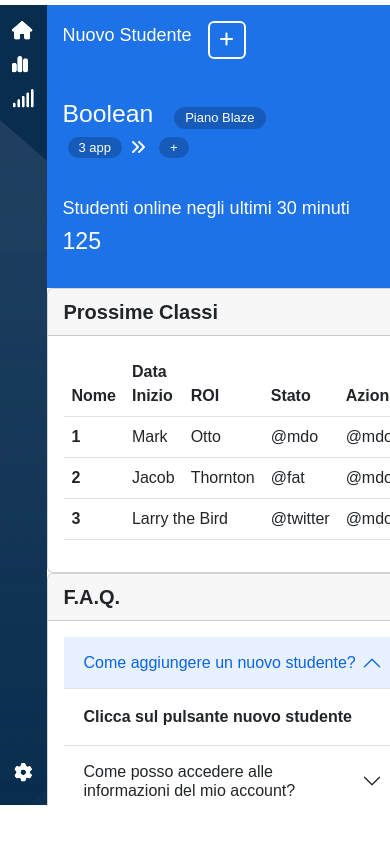
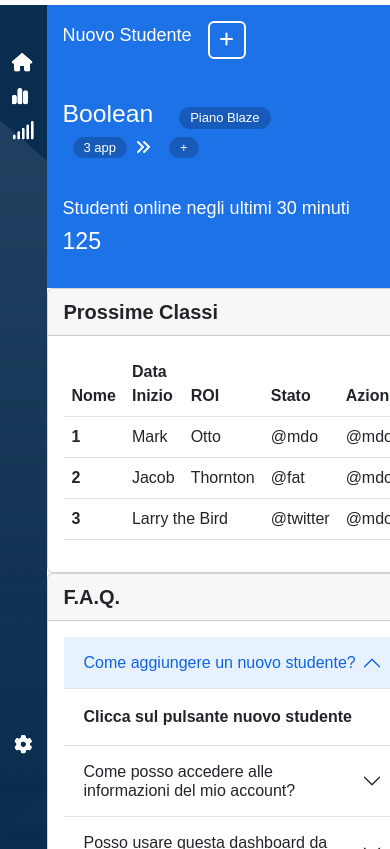
Before and after one commit to stefansimereaa/html-css-bootstrap-dashboard, a plain HTML site: page index.html in a window 390 px wide. Shown: the part 71-920 px from the top of the page. Before the commit the page ends 876 px from the top, so only its background shows below. Drawn offline with nearby package versions, Linux system fonts and the light colour scheme.

Commit message:
fixed responsive layout menu main

```diff
--- a/css/style.css
+++ b/css/style.css
@@ -28,7 +28,8 @@ body{
     background-color: #061e34;
     filter: hue-rotate(180deg);
     filter: brightness(1.5);
-    width: 300px;
+    width: 150px;
+    height: 100vh;
 }
 
 .main-content{
@@ -117,7 +118,7 @@ main{
     color: white;
     padding: 0px 10px;
     font-size: 13px;
-    margin-left: 5px;
+    margin-left: 10px;
 }
 
 /* Main Content */
--- a/index.html
+++ b/index.html
@@ -46,7 +46,7 @@
             <div class="container-side-main d-flex">
                 <!-- Sidebar -->
                 <div class="side-bar d-flex flex-column justify-content-between">
-                    <div class="container-sm mt-3 d-flex justify-content-center">
+                    <div class="container-sm mt-5 d-flex justify-content-center">
                         <div class="row flex-column">
                             <div class="hover-effect">
                                 <div class="col d-flex mb-3">
@@ -68,10 +68,10 @@
                             </div>
                         </div>
                     </div>
-                    <div class="container-sm mt-3 d-flex justify-content-center">
+                    <div class="container-sm d-flex justify-content-center">
                         <div class="row flex-column">
                             <div class="hover-effect">
-                                <div class="col d-flex mb-4">
+                                <div class="col d-flex mb-5 py-5">
                                     <i class="fa-solid fa-gear"></i>
                                     <h2 class="d-none d-lg-block title">Admin</h2>
                                 </div>
@@ -82,8 +82,8 @@
                 <div class="main-content">
                     <div class="container-menu">
                         <!-- Main Menu -->
-                        <div class="row row-cols-md-3 flex-column flex-md-row justify-content-center align-items-center ps-3">
-                            <div class="col col-lg-6 mb-4 ml-3 mt-3">
+                        <div class="row row-cols-md-3 flex-column flex-md-row justify-content-center align-items-center ps-3 ps-lg-2">
+                            <div class="col col-lg-6 mb-4 mt-3">
                                 <div class="col d-flex align-items-center">
                                     <h2 class="pe-3">Boolean</h2>
                                     <button type="button" class="btn btn-dark-blue">Piano Blaze</button>
@@ -204,7 +204,9 @@
                             <div class="col">
                                 <!-- Card To Do-->
 
+
                                 <!-- Card Analytcs -->
+
 
                             </div>
                         </div>
```
